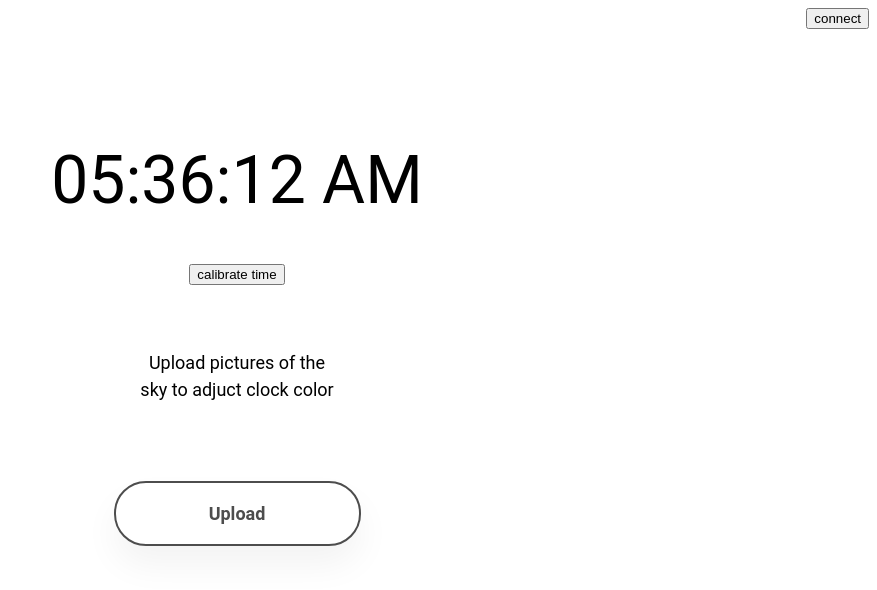
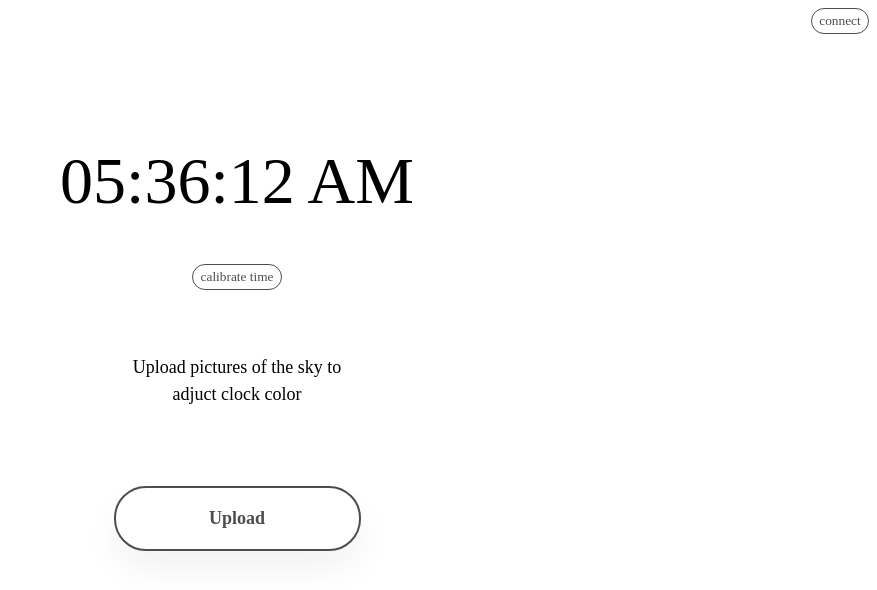
Before and after one commit to meh-who/Connected-Devices, a plain HTML site: page Midterm_SkylightClock/web/index.html in a window 1280 px wide. Shown: the whole page, without its empty margins (403-1280 px from the left). Drawn offline with nearby package versions, Linux system fonts and the light colour scheme.

Commit message:
web style

```diff
--- a/Midterm_SkylightClock/web/style.css
+++ b/Midterm_SkylightClock/web/style.css
@@ -14,7 +14,8 @@ text-align: center;
 text-align: center;
 padding: 50px 0;
 
-font-family: Roboto;
+font-family: "Inter Regular";
+  src: url("Inter-Regular.ttf") format("ttf");
 font-style: normal;
 font-weight: normal;
 font-size: 66px;
@@ -24,11 +25,12 @@ line-height: 100%;
 
 .line2{
 margin: auto;
-width: 200px;
+width: 250px;
 padding: 10px 0;
 
 text-align: center;
-font-family: Roboto;
+font-family: "Inter Regular";
+  src: url("Inter-Regular.ttf") format("ttf");
 font-style: normal;
 font-weight: normal;
 font-size: 18px;
@@ -57,7 +59,8 @@ label{
     /* background-color: #025bee; */
     color: #4D4D4D;
     font-size: 18px;
-    font-family: Roboto;
+    font-family: "Inter Regular";
+        src: url("Inter-Regular.ttf") format("ttf");
     border: 2px solid #4D4D4D;
     font-weight: bold;
     text-align: center;
@@ -98,3 +101,35 @@ label:hover{
   font:8px/50px Arial;
   color:#fff;
 }
+
+#calibrate{
+    font-family: "Inter Regular";
+        src: url("Inter-Regular.ttf") format("ttf");
+    color: #4D4D4D;
+    background-color: #ffffff;
+    border-radius: 16px;
+    border: 1.5px solid;
+    padding:4px;
+
+}
+
+#calibrate:hover {
+    background-color: #4D4D4D; /* Green */
+    color: white;
+  }
+
+  #connect{
+    font-family: "Inter Regular";
+        src: url("Inter-Regular.ttf") format("ttf");
+    color: #4D4D4D;
+    background-color: #ffffff;
+    border-radius: 16px;
+    border: 1.5px solid;
+    padding:4px;
+
+}
+
+#connect:hover {
+    background-color: #4D4D4D; /* Green */
+    color: white;
+  }
```
Also changed, not shown: Midterm_SkylightClock/web/index.html (+2 -2 lines), Midterm_SkylightClock/web/Inter-Regular.ttf (added).
